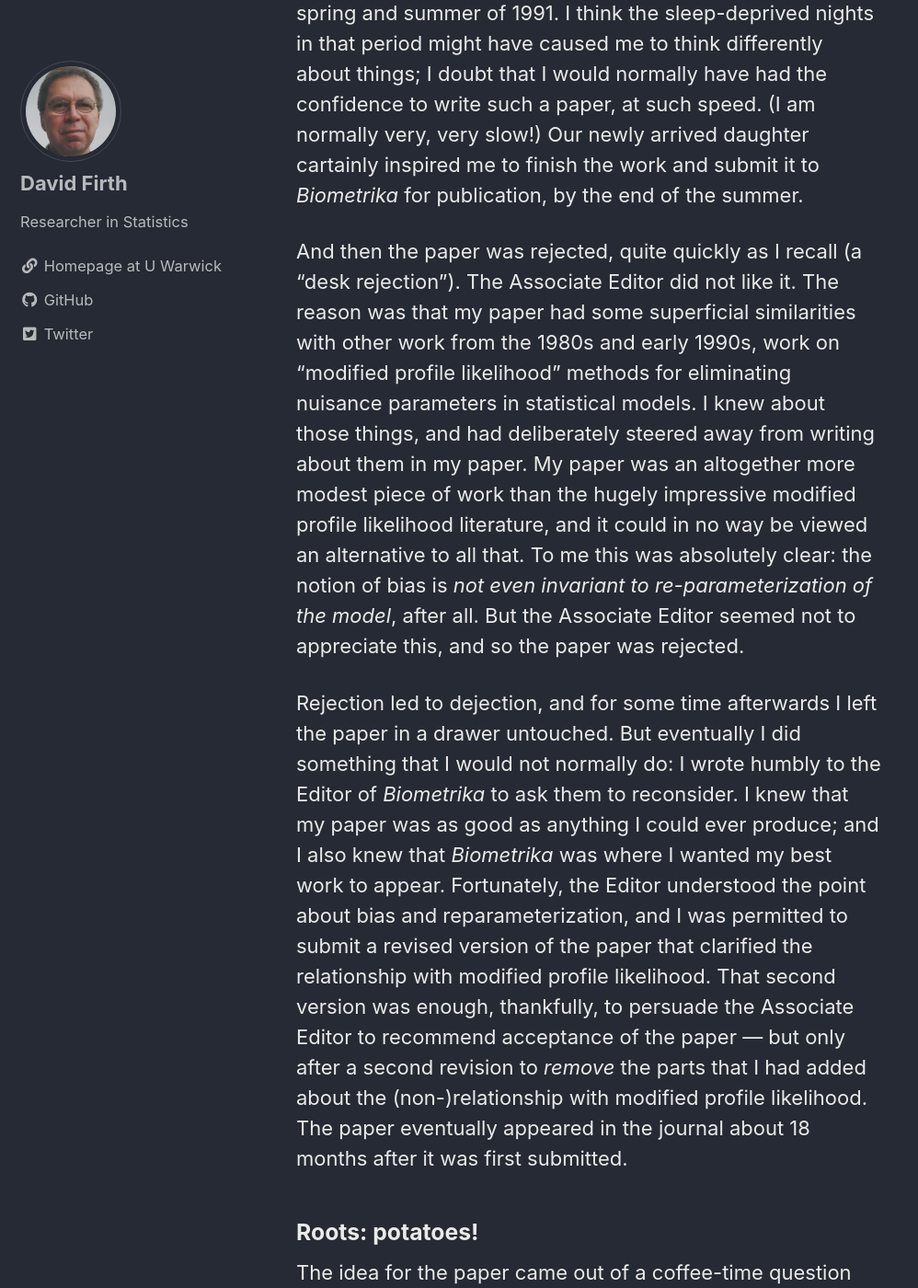
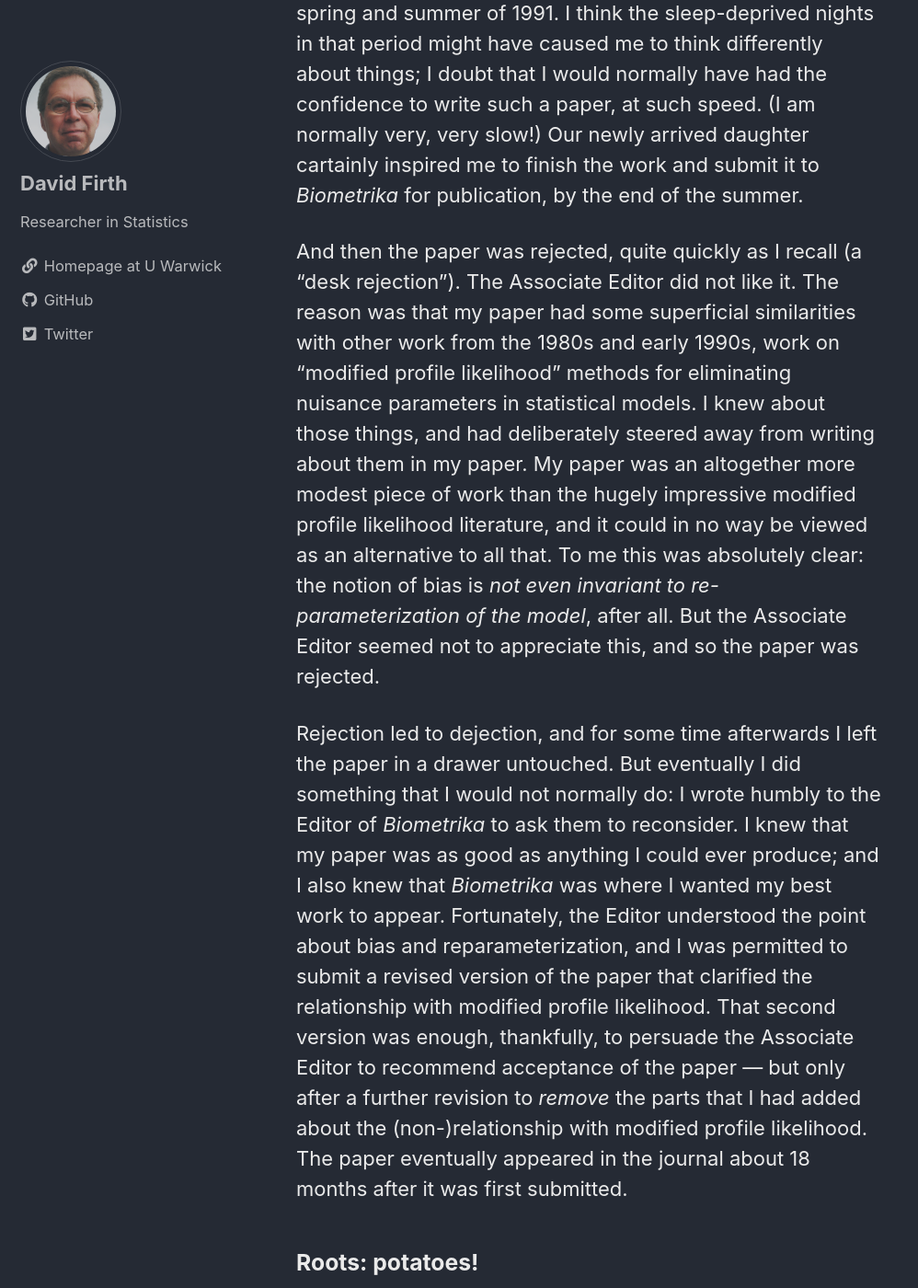
Before and after one commit to DavidFirth/blog, a Jekyll site: the page built from docs/_posts/2023-01-05-f93-citations-and-history.md, in a window 1280 px wide and 1400 px high, scrolled down 4615 px. Shown: the whole window at 92% size, without its empty margins (0-998 px from the left). Built offline with Jekyll 4.4.1, drawn with Linux system fonts in a browser that asks for light colours; cached includes are drawn as plain includes; comment, search, counter and statistics services are not loaded.

Commit message:
Typos corrected

```diff
--- a/docs/_posts/2023-01-05-f93-citations-and-history.md
+++ b/docs/_posts/2023-01-05-f93-citations-and-history.md
@@ -50,9 +50,9 @@ While writing the above I was reminded of various things connected with that 199
 
 This I remember vividly.  In May 1991 our first child was born; and her arrival was energising as well as exhausting.  I wrote "Bias reduction of maximum likelihood estimates" in the late spring and summer of 1991. I think the sleep-deprived nights in that period might have caused me to think differently about things; I doubt that I would normally have had the confidence to write such a paper, at such speed. (I am normally very, very slow!)  Our newly arrived daughter cartainly inspired me to finish the work and submit it to _Biometrika_ for publication, by the end of the summer.
 
-And then the paper was rejected, quite quickly as I recall (a "desk rejection").  The Associate Editor did not like it.  The reason was that my paper had some superficial similarities with other work from the 1980s and early 1990s, work on "modified profile likelihood" methods for eliminating nuisance parameters in statistical models.  I knew about those things, and had deliberately steered away from writing about them in my paper. My paper was an altogether more modest piece of work than the hugely impressive modified profile likelihood literature, and it could in no way be viewed an alternative to all that. To me this was absolutely clear: the notion of bias is _not even invariant to re-parameterization of the model_, after all.  But the Associate Editor seemed not to appreciate this, and so the paper was rejected.
+And then the paper was rejected, quite quickly as I recall (a "desk rejection").  The Associate Editor did not like it.  The reason was that my paper had some superficial similarities with other work from the 1980s and early 1990s, work on "modified profile likelihood" methods for eliminating nuisance parameters in statistical models.  I knew about those things, and had deliberately steered away from writing about them in my paper. My paper was an altogether more modest piece of work than the hugely impressive modified profile likelihood literature, and it could in no way be viewed as an alternative to all that. To me this was absolutely clear: the notion of bias is _not even invariant to re-parameterization of the model_, after all.  But the Associate Editor seemed not to appreciate this, and so the paper was rejected.
 
-Rejection led to dejection, and for some time afterwards I left the paper in a drawer untouched.  But eventually I did something that I would not normally do: I wrote humbly to the Editor of _Biometrika_ to ask them to reconsider.  I knew that my paper was as good as anything I could ever produce; and I also knew that _Biometrika_ was where I wanted my best work to appear.  Fortunately, the Editor understood the point about bias and reparameterization, and I was permitted to submit a revised version of the paper that clarified the relationship with modified profile likelihood.  That second version was enough, thankfully, to persuade the Associate Editor to recommend acceptance of the paper --- but only after a second revision to _remove_ the parts that I had added about the (non-)relationship with modified profile likelihood.  The paper eventually appeared in the journal about 18 months after it was first submitted.
+Rejection led to dejection, and for some time afterwards I left the paper in a drawer untouched.  But eventually I did something that I would not normally do: I wrote humbly to the Editor of _Biometrika_ to ask them to reconsider.  I knew that my paper was as good as anything I could ever produce; and I also knew that _Biometrika_ was where I wanted my best work to appear.  Fortunately, the Editor understood the point about bias and reparameterization, and I was permitted to submit a revised version of the paper that clarified the relationship with modified profile likelihood.  That second version was enough, thankfully, to persuade the Associate Editor to recommend acceptance of the paper --- but only after a further revision to _remove_ the parts that I had added about the (non-)relationship with modified profile likelihood.  The paper eventually appeared in the journal about 18 months after it was first submitted.
 
 ### Roots: potatoes!
 
```
